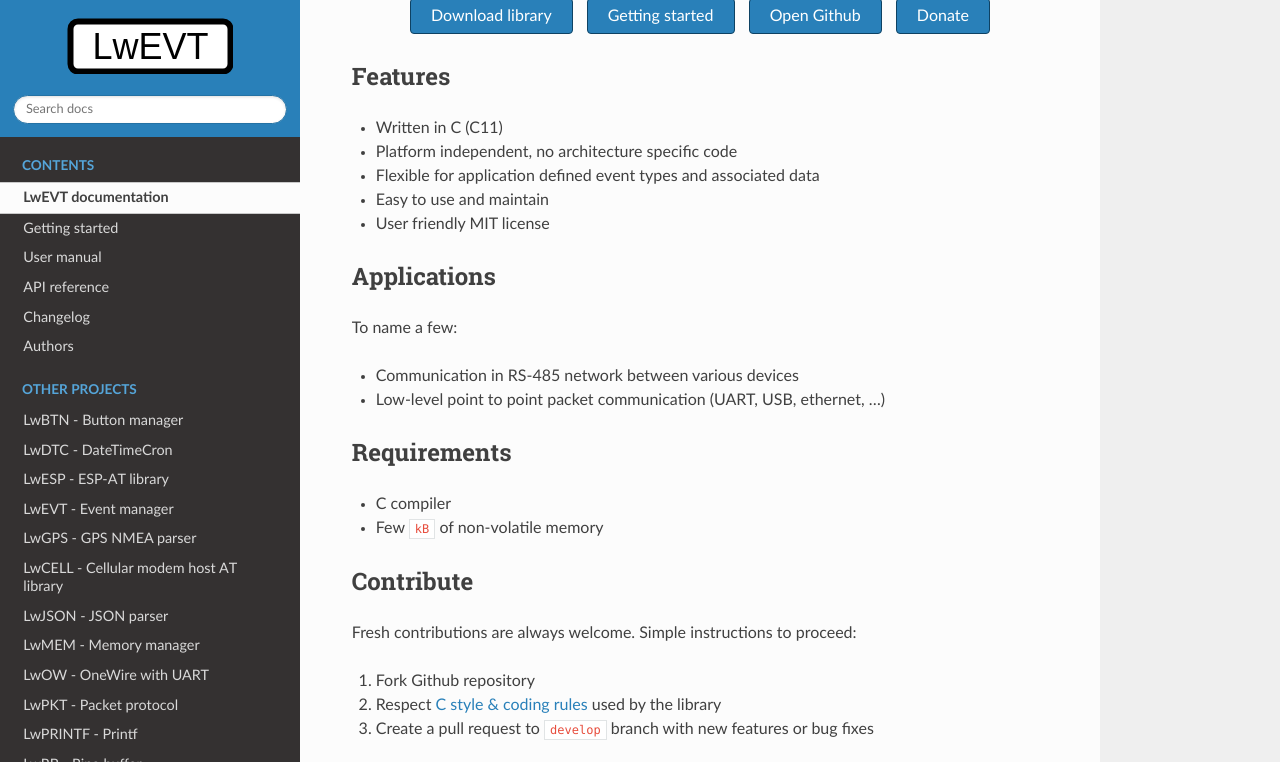
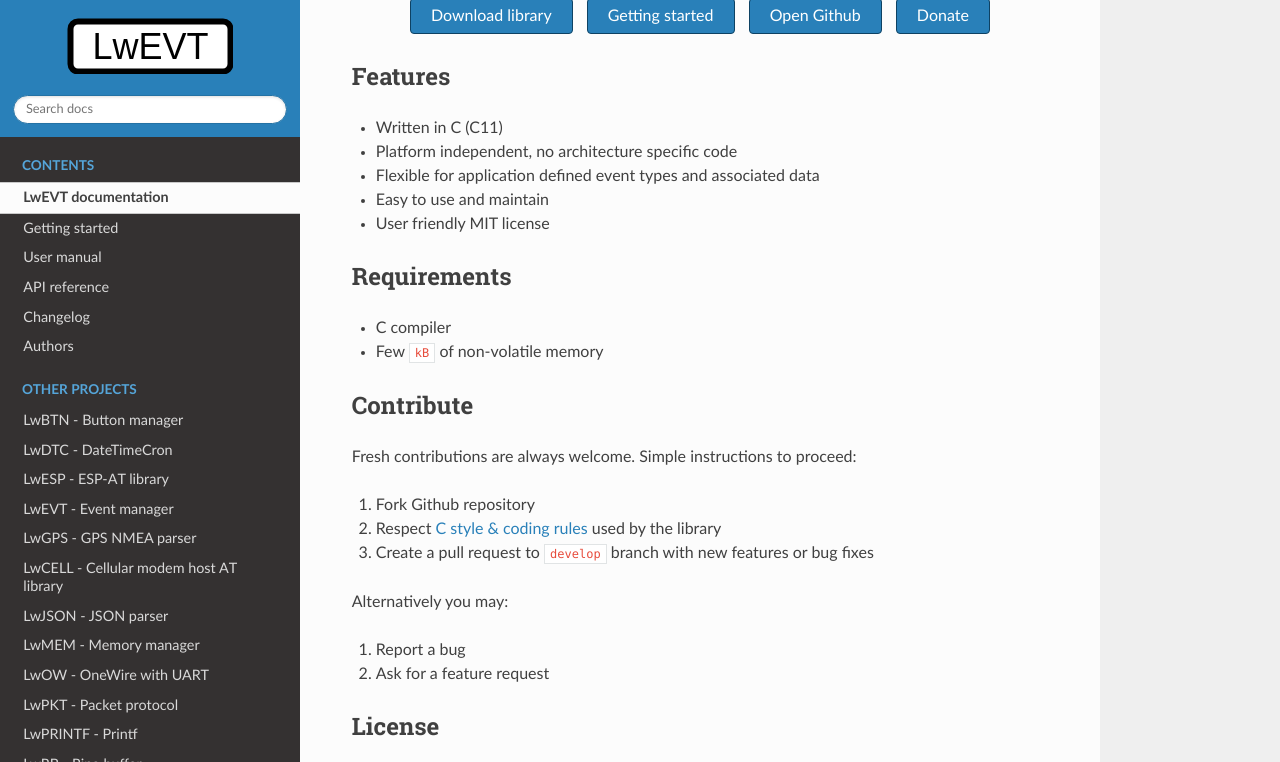
Before and after one commit to MaJerle/lwevt, a Sphinx documentation site: the page built from docs/index.rst, in a window 1280 px wide and 900 px high, scrolled down 374 px, cut to the strip 0-762 px from the top of the window. Built offline with Sphinx 7.4.7 and the Read the Docs theme 2.0.0, drawn with Linux system fonts in a browser that asks for light colours; the version number could not be read and is left out.

Commit message:
remove wrongly defined applications!

```diff
--- a/docs/index.rst
+++ b/docs/index.rst
@@ -23,14 +23,6 @@ Features
 * Flexible for application defined event types and associated data
 * Easy to use and maintain
 * User friendly MIT license
-
-Applications
-^^^^^^^^^^^^
-
-To name a few:
-
-* Communication in RS-485 network between various devices
-* Low-level point to point packet communication (UART, USB, ethernet, ...)
 
 Requirements
 ^^^^^^^^^^^^
```
Also changed, not shown: README.md (+0 -7 lines).
